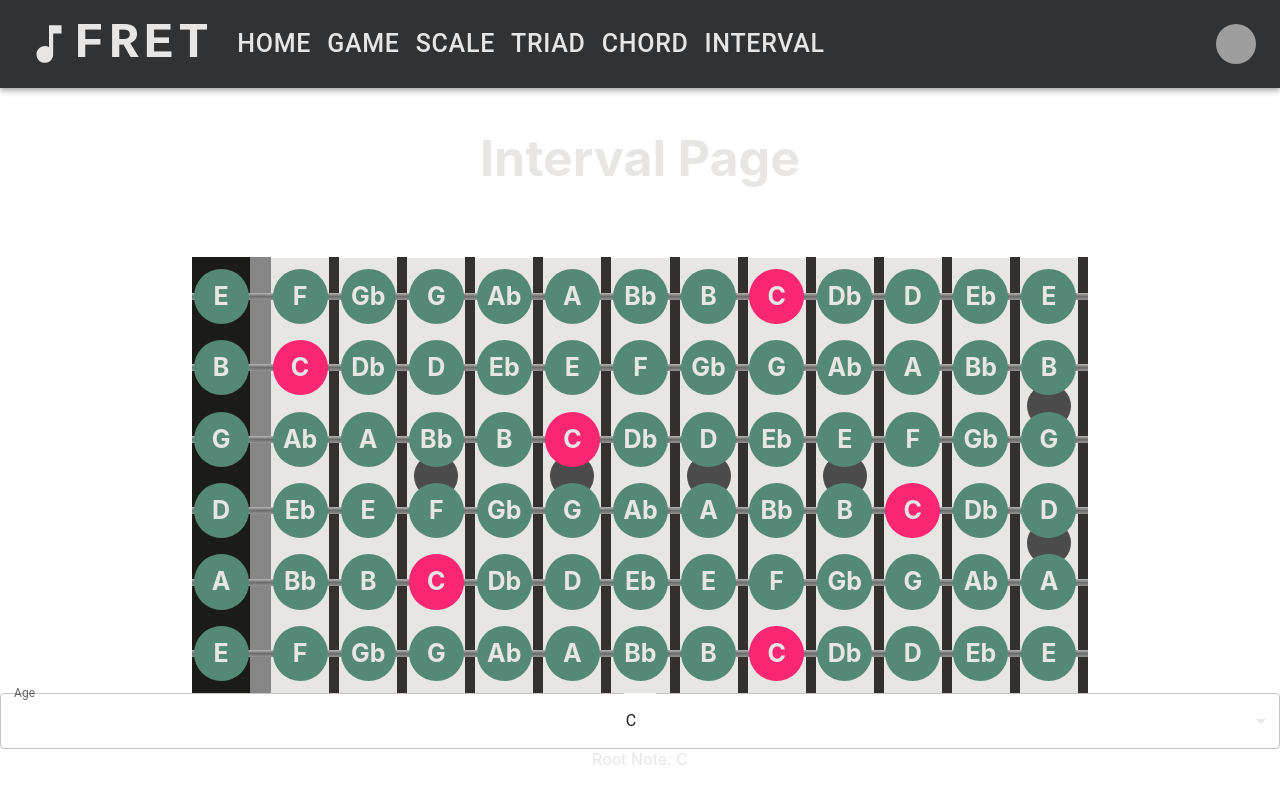
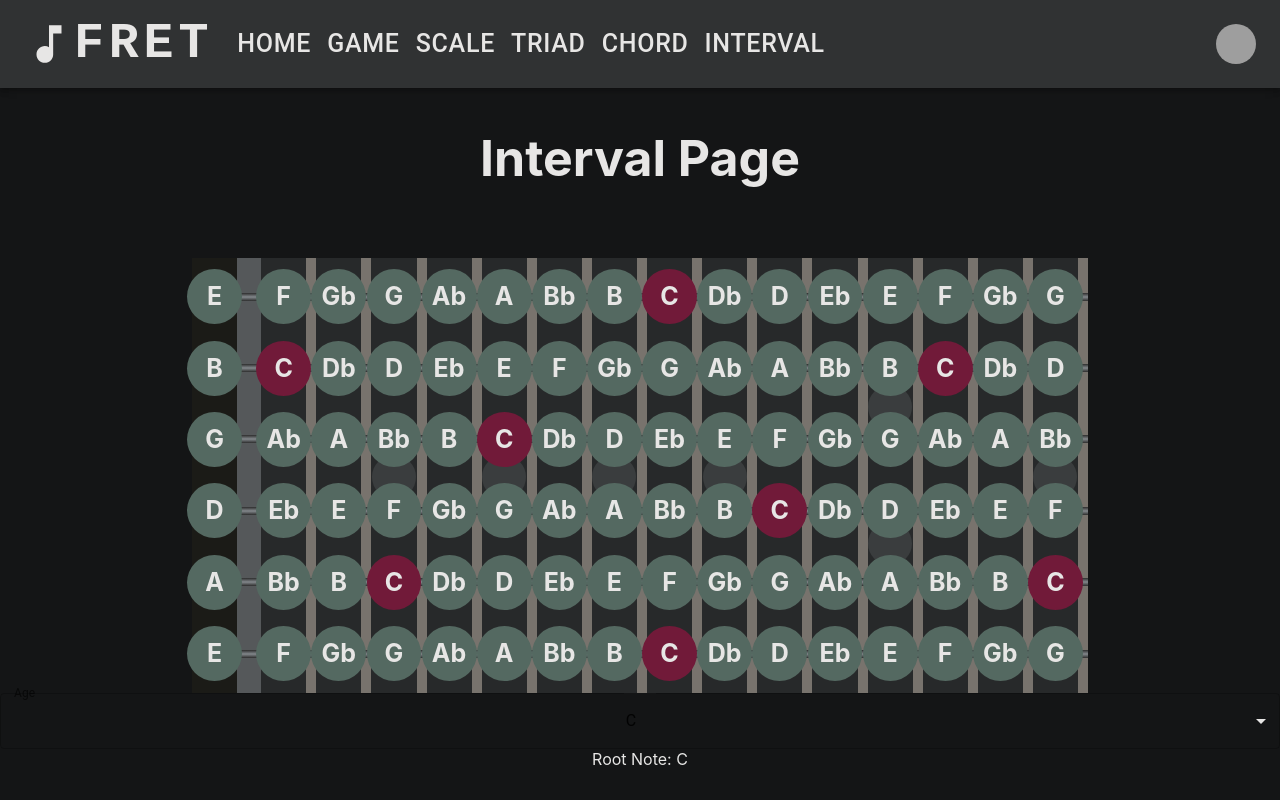
Before and after one commit to JiwooL0920/Fretboard, a React (Create React App) app in the folder frontend/: page /interval in a window 1280 px wide. Built offline with nearby package versions, Linux system fonts and the light colour scheme; grey boxes are pictures that could not be loaded.

Commit message:
tweaks to fretboard css design

```diff
--- a/frontend/src/components/fretboard/Fretboard.tsx
+++ b/frontend/src/components/fretboard/Fretboard.tsx
@@ -52,7 +52,7 @@ const String = (props: StringProps) => {
             string-number={stringNumber}
             string-note={stringNote}
         >
-            { [0,1,2,3,4,5,6,7,8,9,10,11,12].map( (i:number) => {
+            { [0,1,2,3,4,5,6,7,8,9,10,11,12,13,14,15].map( (i:number) => {
                 const fretProps:FretProps = {
                     stringNumber: stringNumber,
                     fretNumber:i,
--- a/frontend/src/css/App.css
+++ b/frontend/src/css/App.css
@@ -4,8 +4,8 @@
 }
 
 body {
-  /* background-color: rgb(25,26,26); */
-  background-color: white;
+  background-color: rgb(20,21,22);
+  /* background-color: white; */
 
 }
 
--- a/frontend/src/css/fretboard.css
+++ b/frontend/src/css/fretboard.css
@@ -4,25 +4,25 @@
     --fretboard-width: 70%;
     --fretboard-height:400px;
     --fretboard-border: calc((var(--fret-height) / 2) - (var(--string-thickness) / 2));
-    --fretboard-color: #e7e6e5;
+    --fretboard-color: rgb(39,41,42);
 
     /* string  */
-    --string-thickness: 7px;
-    --string-color: linear-gradient(rgb(182, 182, 182), rgb(109, 109, 109), rgb(148, 147, 150));
+    --string-thickness: 8px;
+    --string-color: linear-gradient(rgb(45, 45, 45), rgb(131, 136, 140), rgb(45, 45, 45));
     /* --string-color: #303233;; */
 
     /* fret  */
     --fret-height: calc(var(--string-thickness) + ((var(--fretboard-height) - (6 * var(--string-thickness))) / 5));
-    --fret-thickness: calc(var(--string-thickness) * 1.5);
-    --fret-color: #333030;
+    --fret-thickness: calc(var(--string-thickness) * 1.3);
+    --fret-color: rgb(120,115,109);
 
 
     /* nut */
-    --nut-color: rgb(134, 134, 134);
+    --nut-color: rgb(85, 88, 90);
 
     /* position mark  */
     --position-mark-size: calc(var(--note-size) * 0.8);
-    --position-mark-color: rgb(75, 75, 75);
+    --position-mark-color: rgb(58,61,62);
     --single-mark-position: calc(0.9 * var(--fretboard-height));
     --double-mark-position-top: calc(0.55 * var(--fretboard-height));
     --double-mark-position-bottom: calc(-0.55 * var(--fretboard-height));
@@ -32,8 +32,8 @@
     /* --note-color: #a6e22e;
     --note-border: #6a911c; */
     --note-border: #1b1b17;
-    --note-color: rgb(85,137,119);
-    --root-note-color: #f92672;
+    --note-color: rgb(84,105,97);
+    --root-note-color: rgb(113,26,57);
     --root-note-border: #79153a;
     --note-text-color: #e7e6e5;
 
```
